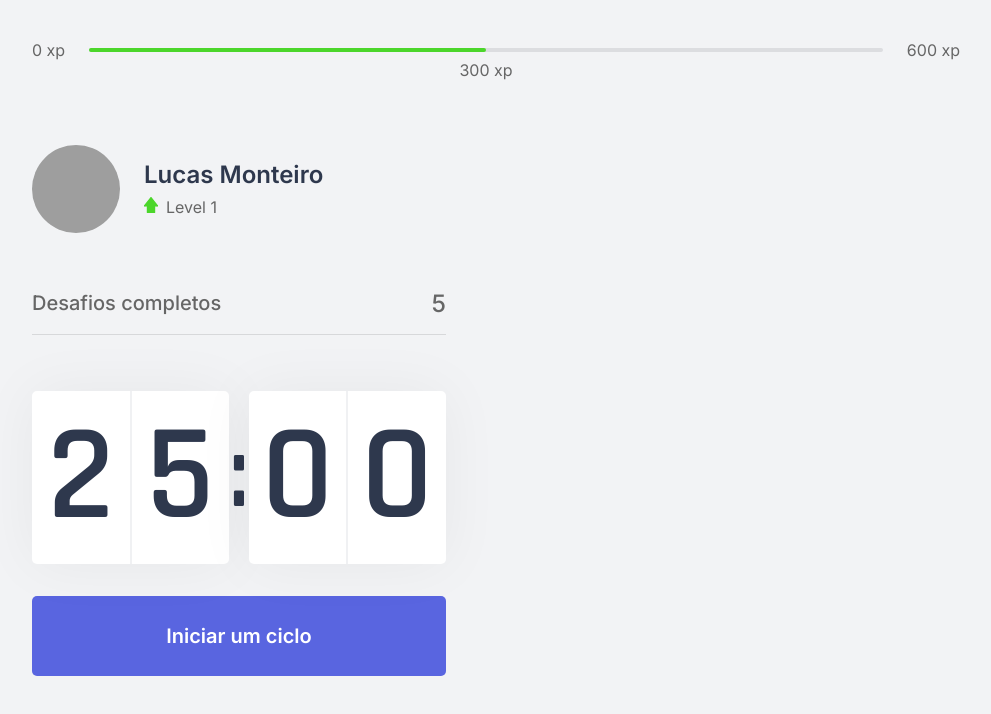
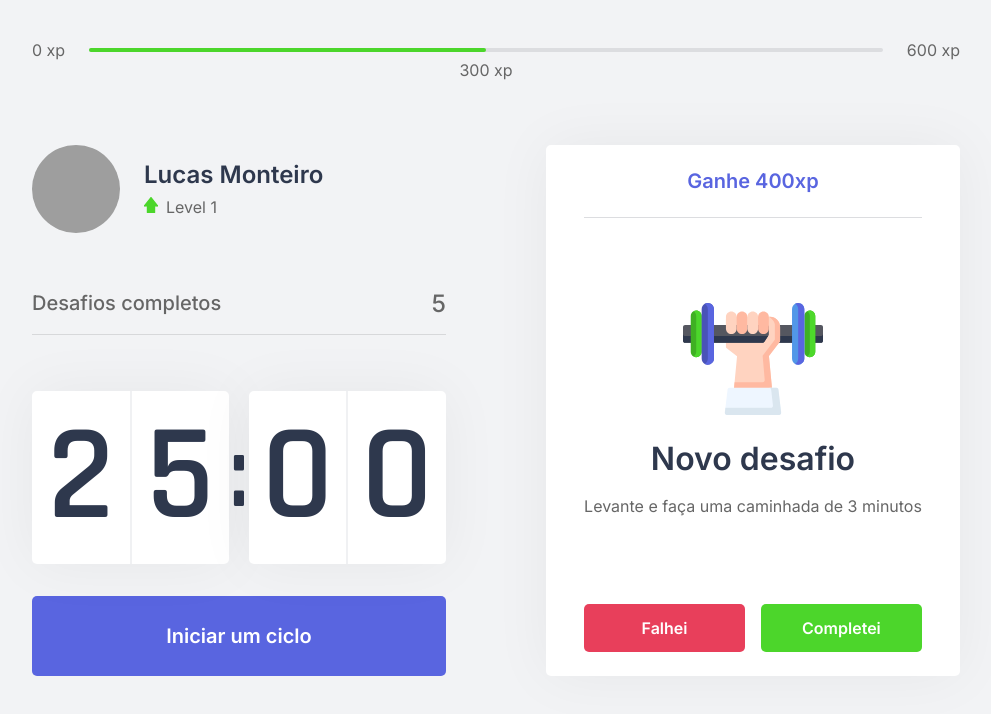
Before and after one commit to Lukinhasssss/next-level-week-04-react, a Next.js app: page / in a window 1280 px wide. Shown: the top 714 px of the page, without its empty margins (144-1135 px from the left). Built offline with nearby package versions, Linux system fonts and the light colour scheme; grey boxes are pictures that could not be loaded.

Commit message:
ChallengeBox component

```diff
--- /dev/null
+++ b/src/components/ChallengeBox.tsx
@@ -0,0 +1,44 @@
+import styles from '../styles/components/ChallengeBox.module.css'
+
+export function ChallengeBox() {
+  const hasActiveChallenge = true
+
+  return (
+    <div className={ styles.challengeBoxContainer }>
+      { hasActiveChallenge ? (
+        <div className={ styles.challengeActive }>
+          <header>Ganhe 400xp</header>
+
+          <main>
+            <img src="icons/body.svg" />
+            <strong>Novo desafio</strong>
+            <p>Levante e faça uma caminhada de 3 minutos</p>
+          </main>
+
+          <footer>
+            <button
+              type="button"
+              className={ styles.challengeFailedButton }
+            >
+              Falhei
+            </button>
+            <button
+              type="button"
+              className={ styles.challengeSucceededButton }
+            >
+              Completei
+            </button>
+          </footer>
+        </div>
+      ) : (
+        <div className={ styles.challengeNotActive }>
+          <strong>Finalize um ciclo para receber um desafio</strong>
+          <p>
+            <img src="icons/level-up.svg" alt="Level Up"/>
+            Avance de level completando desafios.
+          </p>
+        </div>
+      ) }
+    </div>
+  )
+}
--- a/src/pages/index.tsx
+++ b/src/pages/index.tsx
@@ -1,9 +1,10 @@
 import Head from 'next/head'
 
+import { ExperienceBar } from "../components/ExperienceBar"
+import { Profile } from "../components/Profile"
 import { CompletedChallenges } from "../components/CompletedChallenges"
 import { Countdown } from "../components/Countdown"
-import { ExperienceBar } from "../components/ExperienceBar"
-import { Profile } from "../components/Profile"
+import { ChallengeBox } from '../components/ChallengeBox'
 
 import styles from '../styles/pages/Home.module.css'
 
@@ -23,7 +24,7 @@ export default function Home() {
           <Countdown />
         </div>
         <div>
-
+          <ChallengeBox />
         </div>
       </section>
     </div>
--- /dev/null
+++ b/src/styles/components/ChallengeBox.module.css
@@ -0,0 +1,110 @@
+.challengeBoxContainer {
+  height: 100%;
+
+  background-color: var(--white);
+  border-radius: 5px;
+  box-shadow: 0 0 60px rgba(0, 0, 0, 0.05);
+  padding: 1.5rem 2rem;
+
+  display: flex;
+  flex-direction: column;
+  align-items: center;
+  justify-content: center;
+
+  text-align: center;
+}
+
+.challengeNotActive {
+  display: flex;
+  flex-direction: column;
+  align-items: center;
+}
+
+.challengeNotActive strong {
+  font-size: 1.5rem;
+  font-weight: 500;
+  line-height: 1.4;
+}
+
+.challengeNotActive p {
+  display: flex;
+  flex-direction: column;
+  align-items: center;
+  line-height: 1.4;
+  max-width: 70%;
+  margin-top: 3rem;
+}
+
+.challengeNotActive p img {
+  margin-bottom: 1rem;
+}
+
+.challengeActive {
+  height: 100%;
+
+  display: flex;
+  flex-direction: column;
+}
+
+.challengeActive header {
+  color: var(--blue);
+  font-weight: 600;
+  font-size: 1.25rem;
+  padding: 0 2rem 1.5rem;
+  border-bottom: 1px solid var(--gray-line);
+}
+
+.challengeActive main {
+  flex: 1;
+  display: flex;
+  flex-direction: column;
+  align-items: center;
+  justify-content: center;
+}
+
+.challengeActive main strong {
+  font-size: 2rem;
+  font-weight: 600;
+  color: var(--title);
+  margin: 1.5rem 0 1rem;
+}
+
+.challengeActive main p {
+  line-height: 1.5;
+}
+
+.challengeActive footer {
+  display: grid;
+  grid-template-columns: repeat(2, 1fr);
+  gap: 1rem;
+}
+
+.challengeActive footer button {
+  height: 3rem;
+
+  display: flex;
+  align-items: center;
+  justify-content: center;
+
+  border: 0;
+  border-radius: 5px;
+
+  color: var(--white);
+
+  font-size: 1rem;
+  font-weight: 600;
+
+  transition: filter 0.3s;
+}
+
+.challengeActive footer button.challengeFailedButton {
+  background-color: var(--red);
+}
+
+.challengeActive footer button.challengeSucceededButton {
+  background-color: var(--green);
+}
+
+.challengeActive footer button:hover {
+  filter: brightness(0.9);
+}
```
